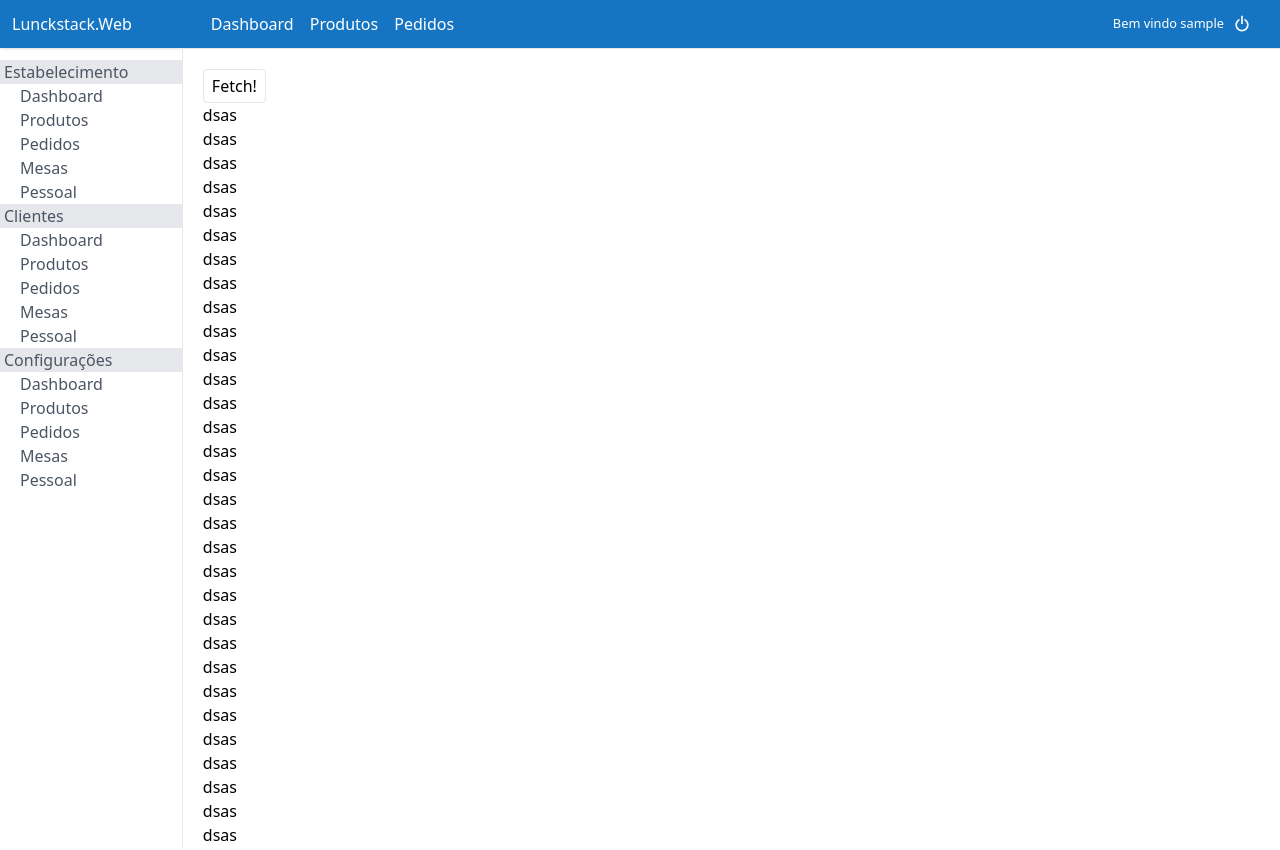
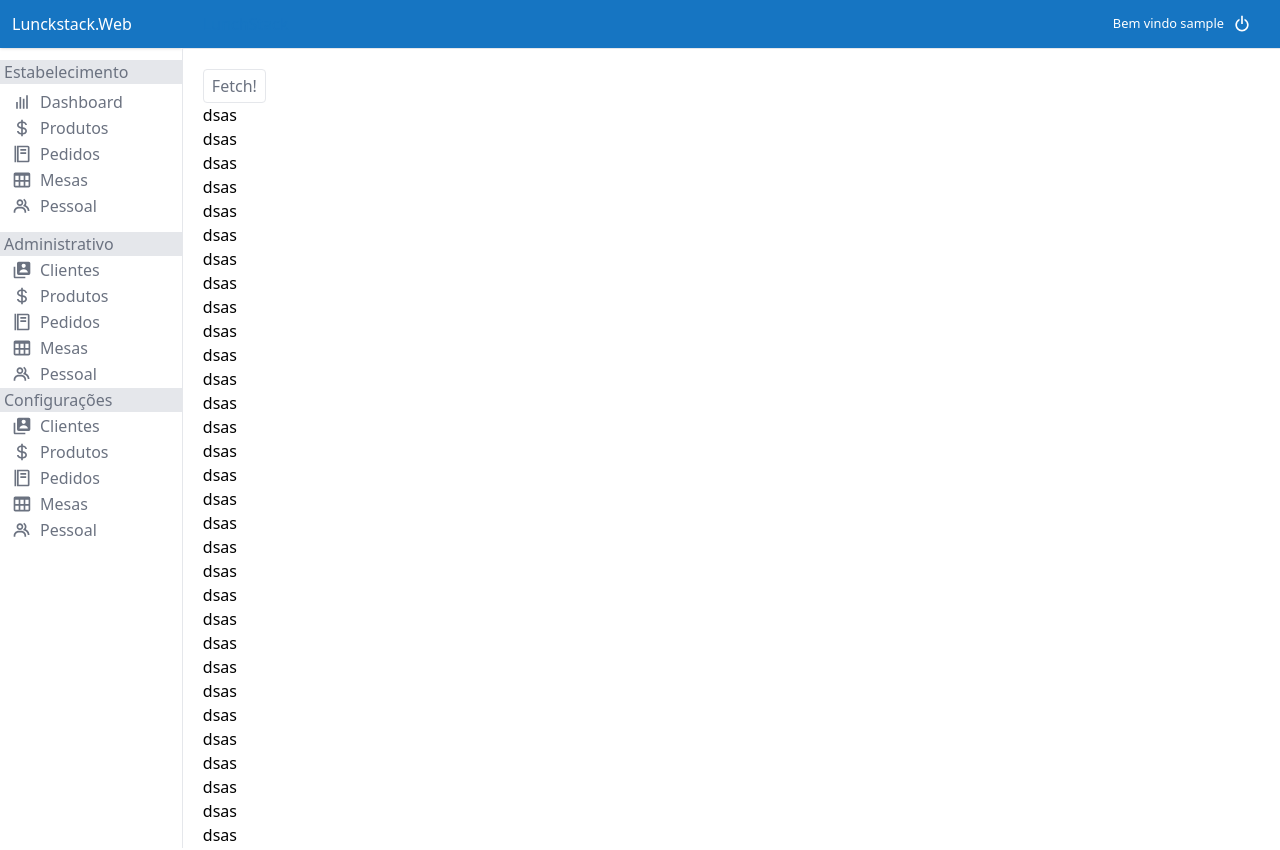
Before and after one commit to gabeFrancisco/LunchStack.Web, a React (Vite) app: page /dashboard in a window 1280 px wide. Shown: the top 850 px of the page. Built offline with nearby package versions, Linux system fonts and the light colour scheme; no server answers; sample sign-in values are in the browser's storage.

Commit message:
added icons to sidebar

```diff
--- a/src/components/Header/Header.tsx
+++ b/src/components/Header/Header.tsx
@@ -1,37 +1,14 @@
-import { Link } from "react-router-dom";
 import authService from "../../service/authService";
 import { BiPowerOff } from "react-icons/bi";
 
 function Header() {
-  const links = [
-    {
-      name: "Dashboard",
-      url: "dashboard",
-    },
-    {
-      name: "Produtos",
-      url: "produtos",
-    },
-    {
-      name: "Pedidos",
-      url: "pedidos",
-    },
-  ];
   const user = authService.getUser();
   return (
     <header className="sticky top-0 z-50 flex flex-row justify-between px-5 py-3 text-white border-b bg-primary">
-      <div className="flex flex-row ">
-        <ul className="flex flex-row">
-          {links.map((el) => (
-            <Link className="mx-2 hover:text-yellow-300" to={el.url}>
-              {el.name}
-            </Link>
-          ))}
-        </ul>
-      </div>
+      <div className="text-primary">LunchStack</div>
       <div className="flex flex-row items-center">
         <small>Bem vindo {user?.username}</small>
-        <button title="Sair">
+        <button title="Sair py-1">
           <BiPowerOff className="mx-2 text-xl hover:text-yellow-200" />
         </button>
       </div>
--- a/src/components/Router/ProtectedRoutes.tsx
+++ b/src/components/Router/ProtectedRoutes.tsx
@@ -15,7 +15,7 @@
         <Sidebar />
         <div className="flex flex-col w-full">
           <Header />
-          <div className="p-5">
+          <div className="p-5 text-gray-500">
             <Outlet />
           </div>
         </div>
--- a/src/components/Sidebar/Sidebar.tsx
+++ b/src/components/Sidebar/Sidebar.tsx
@@ -1,40 +1,114 @@
+import {
+  BiBarChart,
+  BiDollar,
+  BiFoodMenu,
+  BiGroup,
+  BiPaperPlane,
+  BiSolidUserAccount,
+  BiTable,
+} from "react-icons/bi";
 import { Link } from "react-router-dom";
 
 function Sidebar() {
-  const links = [
+  const shop = [
     {
       name: "Dashboard",
       url: "dashboard",
+      icon: <BiBarChart />,
     },
     {
       name: "Produtos",
       url: "produtos",
+      icon: <BiDollar />,
     },
     {
       name: "Pedidos",
       url: "pedidos",
+      icon: <BiFoodMenu />,
     },
     {
       name: "Mesas",
       url: "mesas",
+      icon: <BiTable />,
     },
     {
       name: "Pessoal",
       url: "pessoal",
+      icon: <BiGroup />,
+    },
+  ];
+
+  const admin = [
+    {
+      name: "Clientes",
+      url: "clientes",
+      icon: <BiSolidUserAccount />,
+    },
+    {
+      name: "Produtos",
+      url: "produtos",
+      icon: <BiDollar />,
+    },
+    {
+      name: "Pedidos",
+      url: "pedidos",
+      icon: <BiFoodMenu />,
+    },
+    {
+      name: "Mesas",
+      url: "mesas",
+      icon: <BiTable />,
+    },
+    {
+      name: "Pessoal",
+      url: "pessoal",
+      icon: <BiGroup />,
+    },
+  ];
+
+  const config = [
+    {
+      name: "Clientes",
+      url: "clientes",
+      icon: <BiSolidUserAccount />,
+    },
+    {
+      name: "Produtos",
+      url: "produtos",
+      icon: <BiDollar />,
+    },
+    {
+      name: "Pedidos",
+      url: "pedidos",
+      icon: <BiFoodMenu />,
+    },
+    {
+      name: "Mesas",
+      url: "mesas",
+      icon: <BiTable />,
+    },
+    {
+      name: "Pessoal",
+      url: "pessoal",
+      icon: <BiGroup />,
     },
   ];
   return (
-    <aside className="sticky top-0 w-1/6 h-screen text-gray-600">
+    <aside className="sticky top-0 w-1/6 h-screen text-gray-500">
       <div className="w-full px-3 py-3 text-white shadow bg-primary">
         Lunckstack.Web
       </div>
       <ul className="w-full h-full py-3 pb-16 overflow-y-auto border-r">
         <div>
           <p className="pl-1 bg-gray-200">Estabelecimento</p>
-          <div className="px-3">
-            {links.map((el) => (
-              <li>
-                <Link className="mx-2 hover:text-primary" to={el.url}>
+          <div className="px-3 pt-1 pb-3">
+            {shop.map((el) => (
+              <li className="">
+                <Link
+                  className="flex flex-row items-center my-0.5 hover:text-primary"
+                  to={el.url}
+                >
+                  <div className="mr-2 text-xl">{el.icon}</div>
                   {el.name}
                 </Link>
               </li>
@@ -42,11 +116,15 @@
           </div>
         </div>
         <div>
-          <p className="pl-1 bg-gray-200">Clientes</p>
+          <p className="pl-1 bg-gray-200">Administrativo</p>
           <div className="px-3">
-            {links.map((el) => (
+            {admin.map((el) => (
               <li>
-                <Link className="mx-2 hover:text-primary" to={el.url}>
+                <Link
+                  className="flex flex-row items-center my-0.5 hover:text-primary"
+                  to={el.url}
+                >
+                  <div className="mr-2 text-xl">{el.icon}</div>
                   {el.name}
                 </Link>
               </li>
@@ -56,9 +134,13 @@
         <div>
           <p className="pl-1 bg-gray-200">Configurações</p>
           <div className="px-3">
-            {links.map((el) => (
+            {config.map((el) => (
               <li>
-                <Link className="mx-2 hover:text-primary" to={el.url}>
+                <Link
+                  className="flex flex-row items-center my-0.5 hover:text-primary"
+                  to={el.url}
+                >
+                  <div className="mr-2 text-xl">{el.icon}</div>
                   {el.name}
                 </Link>
               </li>
```
